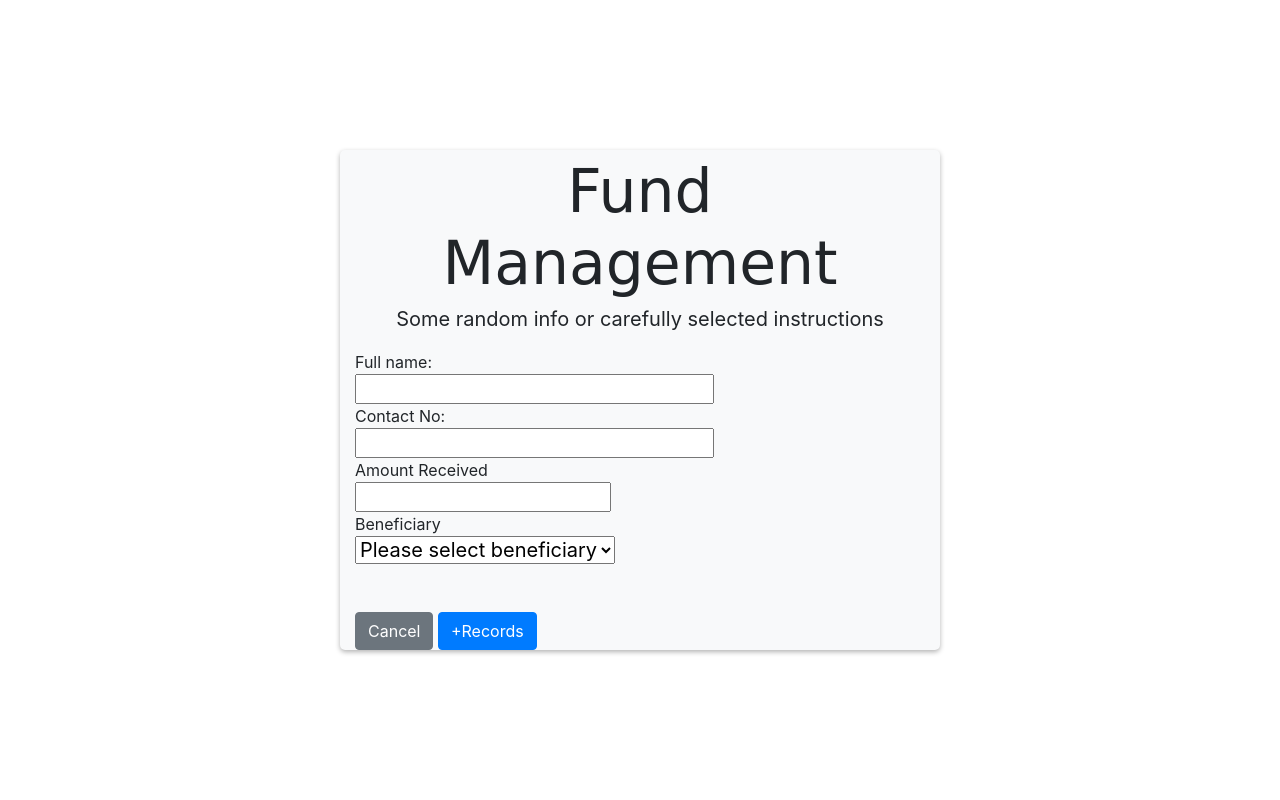
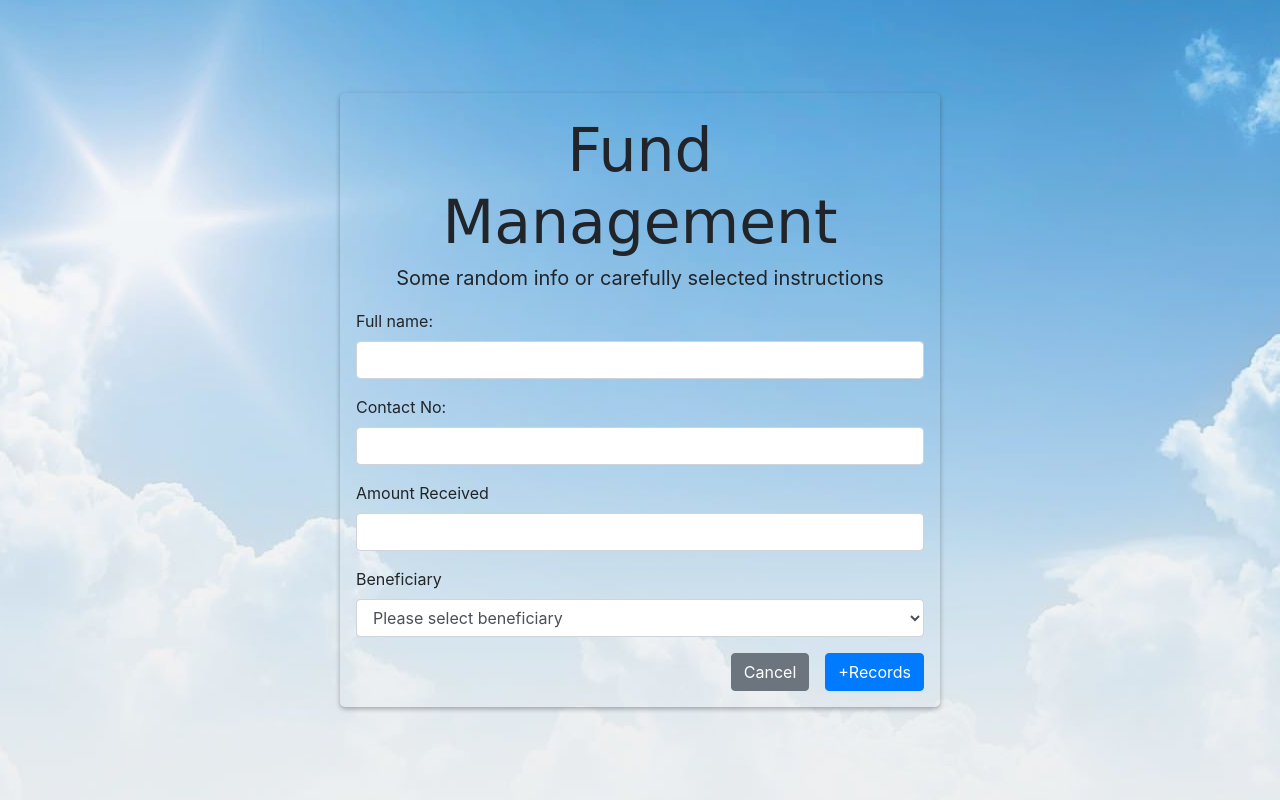
Before and after one commit to Enochsem/Conttributions-system, a Flask app: page / in a window 1280 px wide. Run offline with Flask 2, Linux system fonts and the light colour scheme; some libraries are stand-ins or nearby versions.

Commit message:
files oreded into a base template and ui changes

```diff
--- /dev/null
+++ b/static/css/style.css
@@ -0,0 +1,35 @@
+body{
+    background-image: url("/static/images/bg.jpg");
+    background-repeat: no-repeat;
+    background-position: center center;
+    background-attachment: fixed;
+
+
+    display: flex;
+	align-items: center;
+	justify-content: center;
+	min-height: 100vh;
+	margin: 0;
+}
+
+
+#title{
+	font-family: Dancing Script, cursive;
+	font-size: 60px;
+	margin: 5px;}
+	#descr{
+
+		font-size: 20px
+	}
+
+	.container {
+	/*background-color: #fff;*/
+	border-radius: 5px;
+	box-shadow: 0 2px 5px rgba(0, 0, 0, 0.3);
+	overflow: hidden;
+	width: 600px;
+	max-width: 100%;
+}
+	label{
+		margin: 0;
+	}
--- /dev/null
+++ b/templates/base.html
@@ -0,0 +1,44 @@
+<!DOCTYPE html>
+<html>
+<head>
+	<title>
+        {% block title %}
+
+        {% endblock %}
+    </title>
+	<meta charset="utf-8">
+    <meta name="viewport" content="width=device-width, initial-scale=1, shrink-to-fit=no">
+	<link rel="stylesheet" href="https://maxcdn.bootstrapcdn.com/bootstrap/4.0.0/css/bootstrap.min.css" integrity="sha384-Gn5384xqQ1aoWXA+058RXPxPg6fy4IWvTNh0E263XmFcJlSAwiGgFAW/dAiS6JXm" crossorigin="anonymous">
+	<link rel="stylesheet" href="/static/css/style.css">
+
+    <link rel="stylesheet" type="text/css" href="https://cdn.datatables.net/1.10.25/css/jquery.dataTables.css">
+    <link rel="stylesheet" href="https://cdnjs.cloudflare.com/ajax/libs/twitter-bootstrap/4.5.2/css/bootstrap.css">
+    <link rel="stylesheet" href="https://cdn.datatables.net/1.10.25/css/dataTables.bootstrap4.min.css">
+
+</head>
+<body class="">
+
+    {% block body%}
+
+    {% endblock %}
+
+	<script src="https://code.jquery.com/jquery-3.2.1.slim.min.js" integrity="sha384-KJ3o2DKtIkvYIK3UENzmM7KCkRr/rE9/Qpg6aAZGJwFDMVNA/GpGFF93hXpG5KkN" crossorigin="anonymous"></script>
+	<script src="https://cdnjs.cloudflare.com/ajax/libs/popper.js/1.12.9/umd/popper.min.js" integrity="sha384-ApNbgh9B+Y1QKtv3Rn7W3mgPxhU9K/ScQsAP7hUibX39j7fakFPskvXusvfa0b4Q" crossorigin="anonymous"></script>
+	<script src="https://maxcdn.bootstrapcdn.com/bootstrap/4.0.0/js/bootstrap.min.js" integrity="sha384-JZR6Spejh4U02d8jOt6vLEHfe/JQGiRRSQQxSfFWpi1MquVdAyjUar5+76PVCmYl" crossorigin="anonymous"></script>
+
+    <script type="text/javascript" charset="utf8" src="https://code.jquery.com/jquery-3.5.1.js"></script>
+    <script type="text/javascript" charset="utf8" src="https://cdn.datatables.net/1.10.25/js/jquery.dataTables.min.js"></script>
+    <script type="text/javascript" charset="utf8" src="https://cdn.datatables.net/1.10.25/js/dataTables.bootstrap4.min.js"></script>
+
+
+
+
+    <script>
+
+        $(document).ready( function () {
+        $('#table_id').DataTable();
+        } );
+
+    </script>
+</body>
+</html>
--- a/templates/index.html
+++ b/templates/index.html
@@ -1,43 +1,16 @@
-<!DOCTYPE html>
-<html>
-<head>
-	<title>Funeral</title>
-	<meta charset="utf-8">
-    <meta name="viewport" content="width=device-width, initial-scale=1, shrink-to-fit=no">
-	<link rel="stylesheet" href="https://maxcdn.bootstrapcdn.com/bootstrap/4.0.0/css/bootstrap.min.css" integrity="sha384-Gn5384xqQ1aoWXA+058RXPxPg6fy4IWvTNh0E263XmFcJlSAwiGgFAW/dAiS6JXm" crossorigin="anonymous">
+{% extends "base.html" %}
 
-	<style>
-		#title{
-	font-family: Dancing Script, cursive;
-	font-size: 60px;
-	margin: 5px;}
-	#descr{
 
-		font-size: 20px
-	}
-	body{
-		display: flex;
-	align-items: center;
-	justify-content: center;
-	min-height: 100vh;
-	margin: 0;
-	}
-	.container {
-	/*background-color: #fff;*/
-	border-radius: 5px;
-	box-shadow: 0 2px 5px rgba(0, 0, 0, 0.3);
-	overflow: hidden;
-	width: 600px;
-	max-width: 100%;
-}
-	label{
-		margin: 0;
-	}
-	</style>
 
-</head>
-<body>
-	<div class="container btn-light">
+
+{% block title %}
+	Funeral
+{% endblock %}
+
+
+
+{% block body %}
+<div class="container p-3" style="width: 600px;">
 
 	<div class="col-md-12" align="center" >
 		<h2 id="title">Fund Management</h2>
@@ -45,42 +18,39 @@
 	</div>
 
 	<form name='registration' method="POST" >
+
+		<div class="form-group">
 			<label for="fname">Full name:</label>
-			<br>
-			<input required id="fname" type="text" size="30" name="name">
+			<input class="form-control" required id="fname" type="text" size="30" name="name">
+		</div>
 
-			<br>
+		<div class="form-group">
+			<label for="uphone">Contact No:</label>
+			<input class="form-control" required type="text" size="30" minlength="10" maxlength ="10" name="contact">
+		</div>
 
-			<label for="uphone">Contact No:</label>
-			<br>
-			<input required type="text" size="30" minlength="10" maxlength ="10" name="contact">
+		<div class="form-group">
+			<label for="amt">Amount Received</label>
+			<input class="form-control" id="amt" type="text" required="" min="1" name="amount">
+		</div>
 
-			<br>
-			<label for="amt">Amount Received</label>
-			<br>
-			<input id="amt" type="text" required="" min="1" name="amount">
-
-			<br>
+		<div class="form-group">
 			<label for="beneficiary">Beneficiary</label>
-			<br>
-			<select style="font-size: 20px" required="" name="beneficiary">
+			<select class="form-control"  required="" name="beneficiary">
 				<option disabled="disabled" selected="">Please select beneficiary</option>
 				<option id="fam1">BENEFICIARY_1</option>
 				<option id="fam2">BENEFICIARY_2</option>
 				<option id="fam3">BENEFICIARY_3</option>
 			</select>
-			<br>
-			<br>
-			<br>
+		</div>
 
+		<div class="d-flex justify-content-end">
+			<div class="mx-3">
 				<button type="button" class="btn btn-secondary" data-dismiss="modal">Cancel</button>
+			</div>
 			<button type="submit" class="btn btn-primary">+Records</button>
+		</div>
+
 	</form>
 </div>
-
-
-	<script src="https://code.jquery.com/jquery-3.2.1.slim.min.js" integrity="sha384-KJ3o2DKtIkvYIK3UENzmM7KCkRr/rE9/Qpg6aAZGJwFDMVNA/GpGFF93hXpG5KkN" crossorigin="anonymous"></script>
-	<script src="https://cdnjs.cloudflare.com/ajax/libs/popper.js/1.12.9/umd/popper.min.js" integrity="sha384-ApNbgh9B+Y1QKtv3Rn7W3mgPxhU9K/ScQsAP7hUibX39j7fakFPskvXusvfa0b4Q" crossorigin="anonymous"></script>
-	<script src="https://maxcdn.bootstrapcdn.com/bootstrap/4.0.0/js/bootstrap.min.js" integrity="sha384-JZR6Spejh4U02d8jOt6vLEHfe/JQGiRRSQQxSfFWpi1MquVdAyjUar5+76PVCmYl" crossorigin="anonymous"></script>
-</body>
-</html>
+{% endblock %}
```
Also changed, not shown: templates/admin.html (+11 -36 lines), templates/appreciation.html (+20 -16 lines), static/images/bg.jpg (added). Lines whose indentation alone changed are shown as unchanged.
